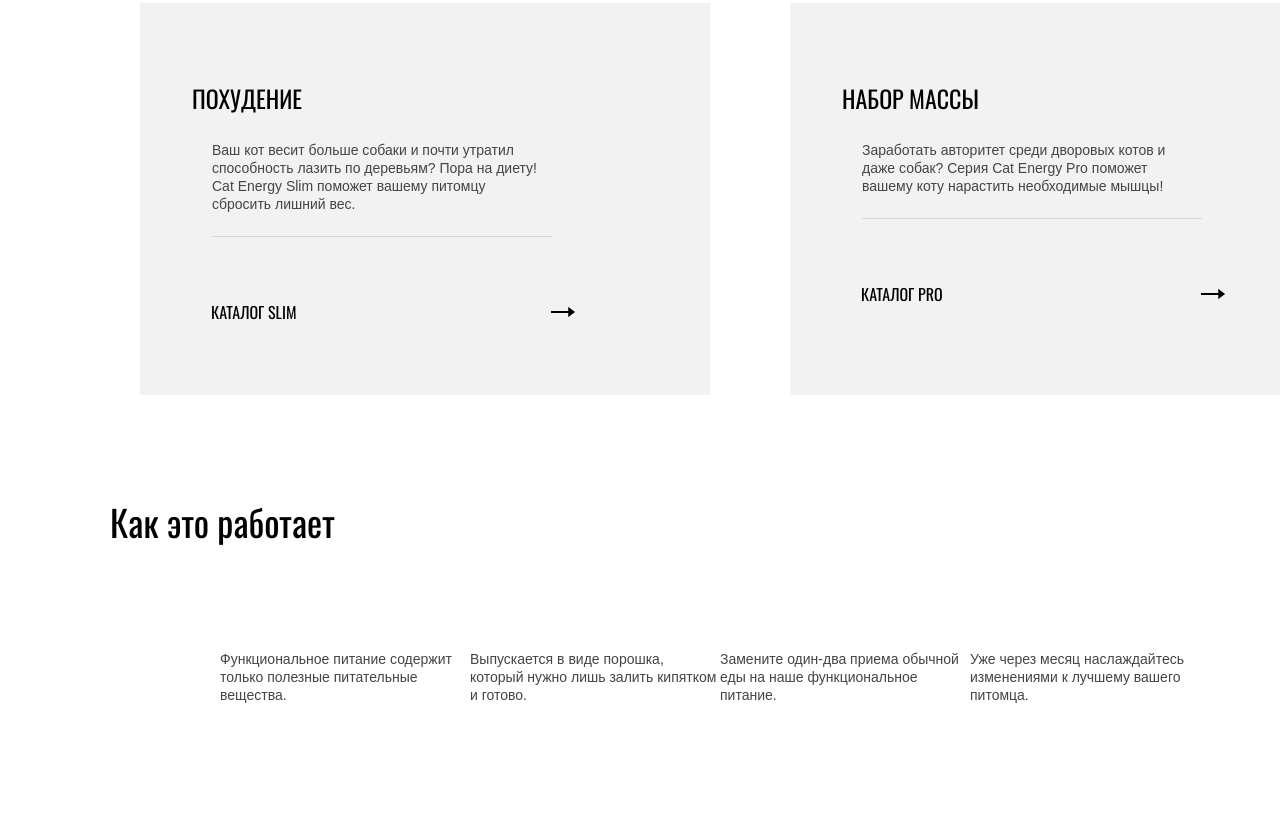
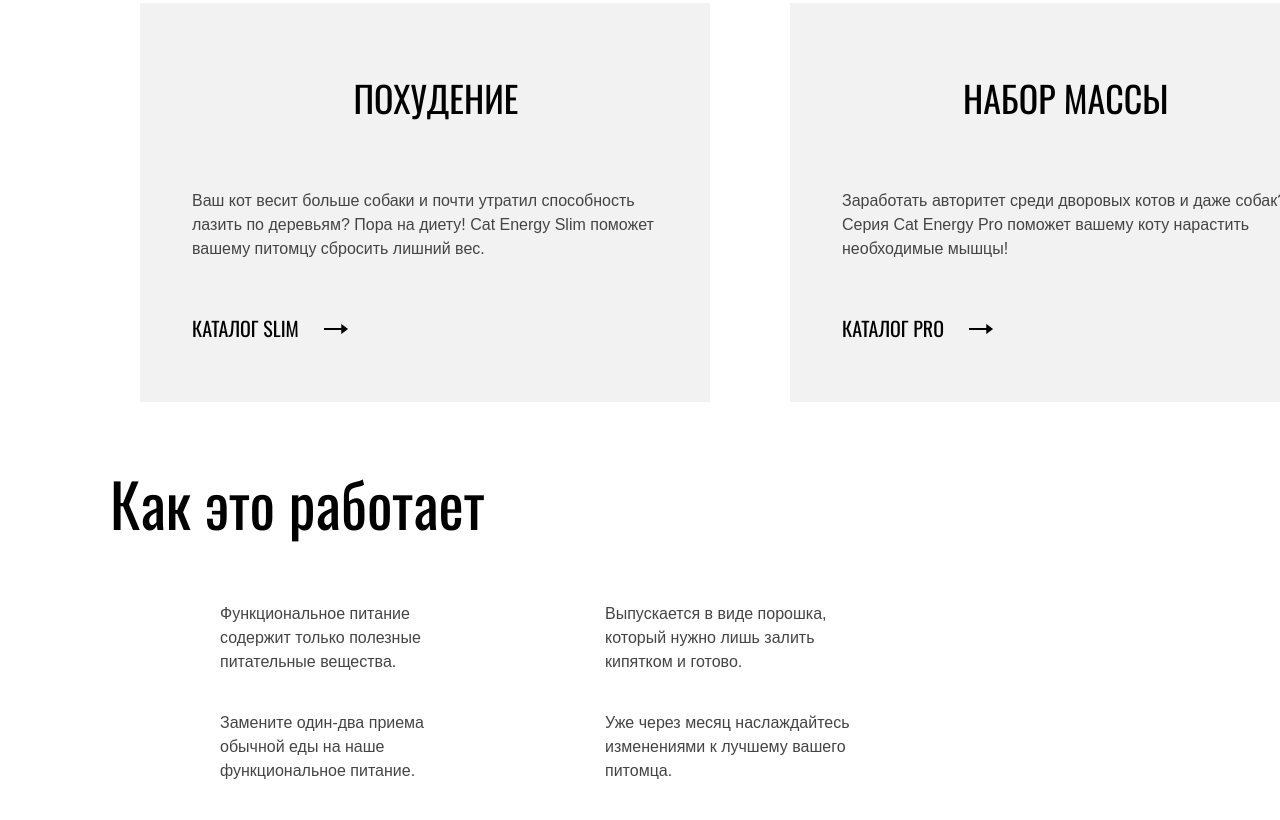
Before and after one commit to htmlacademy-adaptive/2044617-cat-energy-26, a website: page source/index.html in a window 1280 px wide. Shown: the part 820-1640 px from the top of the page. Drawn offline with nearby package versions, Linux system fonts and the light colour scheme; files that its build step writes are made by us from their sources; files whose address does not match are found by name.

Commit message:
продолжение стилизации главной страницы

```diff
--- a/source/index.html
+++ b/source/index.html
@@ -342,7 +342,7 @@
         </p>
         <ul class="description__list">
           <li class="description__item">
-            Функциональное питание содержит только полезные питательные вещества.
+            Функциональное питание содержит&nbsp;только полезные питательные вещества.
           </li>
           <li class="description__item">
             Выпускается в виде порошка, который нужно лишь залить кипятком и готово.
@@ -351,7 +351,7 @@
             Замените один-два приема обычной еды на наше функциональное питание.
           </li>
           <li class="description__item">
-            Уже через месяц наслаждайтесь изменениями к лучшему вашего питомца.
+            Уже через месяц <br> наслаждайтесь изменениями к лучшему вашего питомца.
           </li>
         </ul>
       </div>
--- a/source/sass/blocks/index/description.scss
+++ b/source/sass/blocks/index/description.scss
@@ -11,6 +11,15 @@
   line-height: 40px;
   font-style: normal;
   color: #000000;
+  margin: 0;
+  padding: 0;
+
+  @media (min-width: v.$tablet-width) {
+    font-size: 60px;
+    line-height: 60px;
+    flex-direction: row;
+    margin-bottom: 37px;
+  }
 }
 
 .description__list {
@@ -19,13 +28,15 @@
   display: flex;
   flex-direction: column;
   margin: 0;
-  margin-top: 40px;
+  margin-top: 42px;
   padding: 0;
 
   @media (min-width: v.$tablet-width) {
-    flex-direction: row;
-    padding: 0 30px 45px;
-    margin-bottom: 37px;
+    display: grid;
+    grid-template-columns: repeat(2, 250px);
+    column-gap: 135px;
+    row-gap: 37px;
+    margin: 0;
   }
 
   @media (min-width: v.$desktop-width) {
@@ -36,6 +47,7 @@
 }
 
 .description__item {
+  display: block;
   font-family: "Arial", sans-serif;
   font-weight: 400;
   font-size: 14px;
@@ -43,13 +55,23 @@
   font-style: normal;
   color: #444444;
   margin-bottom: 20px;
+  margin-left: 80px;
+  margin-right: 3px;
 
   @media (min-width: v.$tablet-width) {
-    width: 320px; /* временно, для визуального перемещения блоков */
+    br {
+      display: none;
+    }
+    width: 320px;
+    /* временно, для визуального перемещения блоков */
+    font-size: 16px;
+    line-height: 24px;
+    margin: 0;
   }
 
   @media (min-width: v.$desktop-width) {
-    width: 250px; /* временно, для визуального перемещения блоков */
+    width: 250px;
+    /* временно, для визуального перемещения блоков */
   }
 }
 
@@ -57,6 +79,6 @@
   margin-bottom: 0;
 
   @media (min-width: v.$tablet-width) {
-    margin-bottom: 37px;
+    margin: 0;
   }
 }
--- a/source/sass/blocks/index/example.scss
+++ b/source/sass/blocks/index/example.scss
@@ -11,6 +11,10 @@
     justify-content: start;
     padding-left: 52px;
     padding-bottom: 53px;
+  }
+
+  @media (min-width: v.$desktop-width) {
+    padding: 0;
   }
 }
 
@@ -29,6 +33,14 @@
     margin-top: 77px;
     margin-bottom: 24px;
     margin-right: auto;
+    font-size: 36px;
+    line-height: 36px;
+  }
+
+  @media (min-width: v.$desktop-width) {
+    margin-left: auto;
+    margin-right: 33.6%;
+    margin-bottom: 0;
   }
 }
 
@@ -47,10 +59,21 @@
   border-bottom: 1px solid #d9d9d9;
 
   @media (min-width: v.$tablet-width) {
+    font-size: 16px;
+    line-height: 24px;
     box-sizing: border-box;
     max-width: 340px;
     margin-bottom: 48px;
     margin-right: auto;
+    border-bottom: none;
+    padding: 0;
+  }
+
+  @media (min-width: v.$desktop-width) {
+    margin-top: 73px;
+    margin-left: 52px;
+    margin-right: 52px;
+    min-width: 466px;
   }
 }
 
@@ -78,4 +101,26 @@
     width: 24px;
     height: 12px;
   }
+
+  @media (min-width: v.$tablet-width) {
+    margin: 0 auto 0 15px;
+    padding: 4px 57px 4px 0;
+    font-size: 20px;
+    line-height: 30px;
+
+    &::after {
+      top: 14px;
+    }
+  }
+
+  @media (min-width: v.$desktop-width) {
+    margin: 0 auto 55px 52px;
+    padding: 4px 57px 4px 0;
+    font-size: 20px;
+    line-height: 30px;
+
+    &::after {
+      top: 14px;
+    }
+  }
 }
--- a/source/sass/blocks/index/service-offerings.scss
+++ b/source/sass/blocks/index/service-offerings.scss
@@ -16,14 +16,15 @@
 
   &::before {
     content: " ";
+    margin: auto;
     position: absolute;
-    left: auto;
-    right: auto;
+    left: 0;
+    right: 0;
     bottom: -135px;
     min-width: 280px;
     min-height: 270px;
-    background: transparent;
     background-image: url("../img/index-can-mobile.png");
+    background-repeat: no-repeat;
   }
 
   @media (min-width: v.$tablet-width) {
@@ -42,7 +43,6 @@
     min-height: 314px;
     background-image: none;
     z-index: -1;
-    /* фон с котом будет сделан позже */
   }
 }
 
@@ -177,14 +177,12 @@
   margin: 0;
 
   @media (min-width: v.$tablet-width) {
-    padding: 0;
-    padding-bottom: 45px;
+    margin-bottom: 45px;
   }
 
   @media (min-width: v.$desktop-width) {
     width: 1440px;
     box-sizing: border-box;
-    padding: 0;
-    padding-bottom: 70px;
+    margin-bottom: 70px;
   }
 }
```
